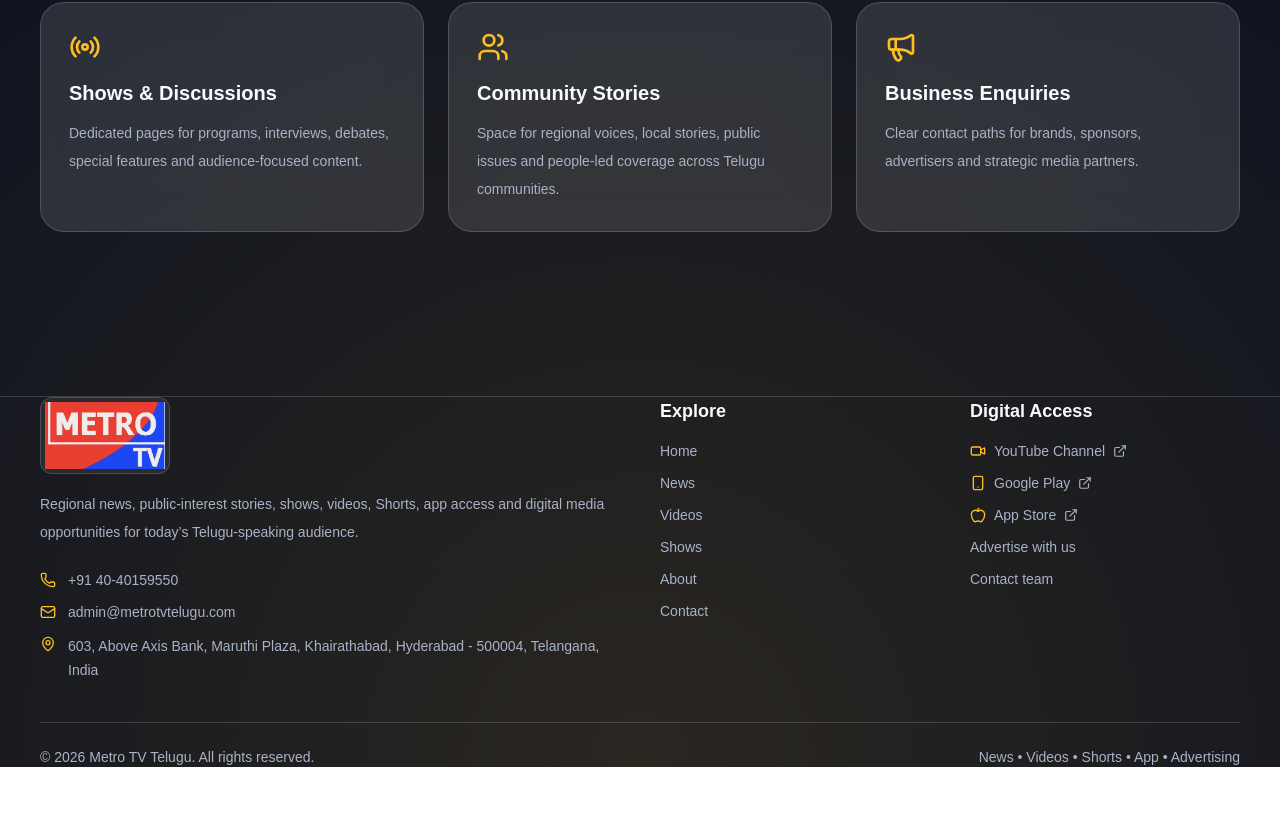
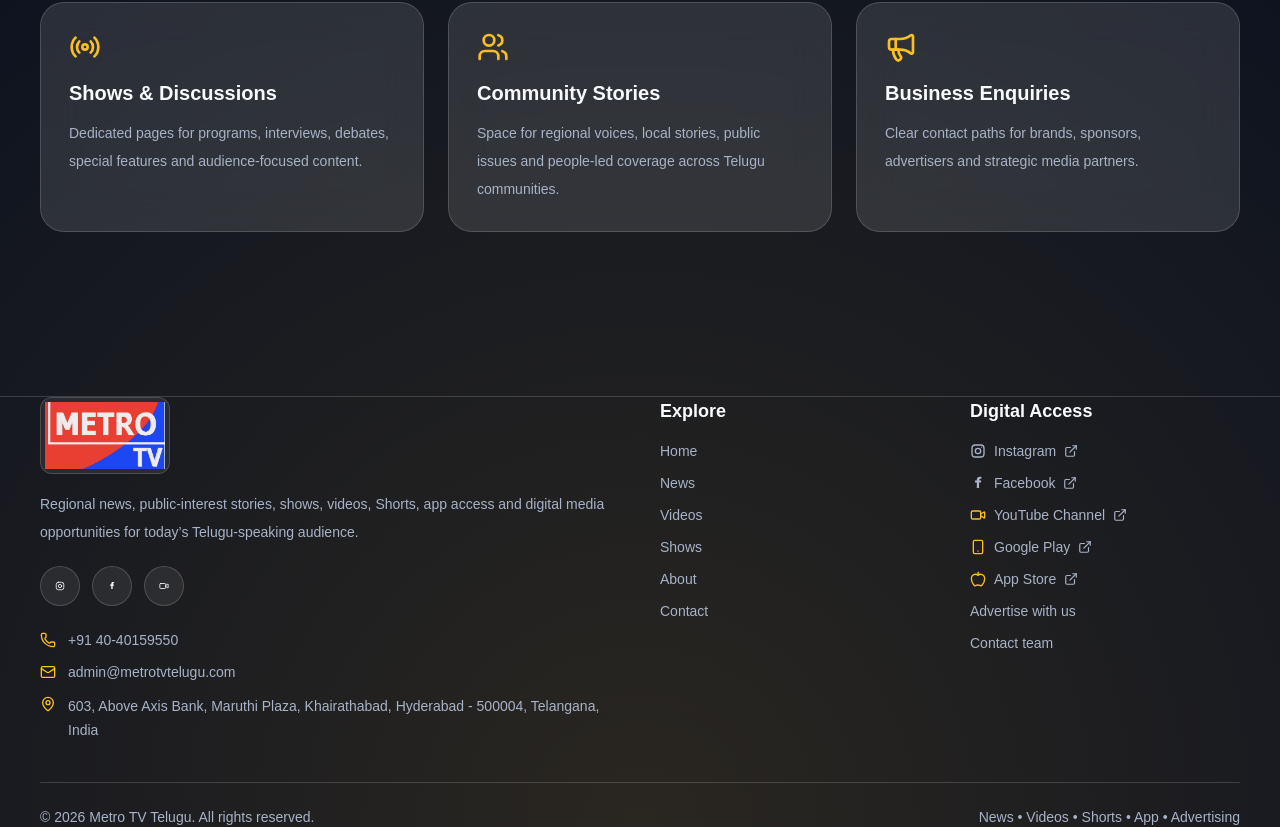
Before and after one commit to shivasricharan/metrotvtelugu, a Next.js app: page / in a window 1280 px wide. Shown: the part 4671-5498 px from the top of the page. Before the commit the page ends 5438 px from the top, so only its background shows below. Built offline with nearby package versions, Linux system fonts and the light colour scheme.

Commit message:
Add Instagram and Facebook links to footer

```diff
--- a/components/Footer.js
+++ b/components/Footer.js
@@ -15,6 +15,8 @@ const fallbackSettings = {
   youtubechannelurl: "https://youtube.com/@metrotvtelugunews?si=Ma595RbHnX0Rn_yw",
   googleplayurl: "https://play.google.com/store/apps/details?id=com.ht.metro_tv",
   appstoreurl: "https://apps.apple.com/in/app/metro-tv-telugu/id6756271666",
+  instagramurl: "https://www.instagram.com/metrotv_telugu?igsh=MXoyNXY0YmY1YXZm",
+  facebookurl: "https://www.facebook.com/share/1DipSWBgGs/?mibextid=wwXIfr",
   mainphone: "+91 40-40159550",
   mainemail: "admin@metrotvtelugu.com",
   officeaddress:
@@ -23,6 +25,38 @@ const fallbackSettings = {
 
 function getSetting(settings, key, fallback) {
   return settings?.[key] || fallback;
+}
+
+function InstagramIcon({ className = "h-4 w-4" }) {
+  return (
+    <svg
+      viewBox="0 0 24 24"
+      aria-hidden="true"
+      className={className}
+      fill="none"
+      stroke="currentColor"
+      strokeWidth="2"
+      strokeLinecap="round"
+      strokeLinejoin="round"
+    >
+      <rect x="3" y="3" width="18" height="18" rx="5" />
+      <circle cx="12" cy="12" r="4" />
+      <circle cx="17.5" cy="6.5" r="0.8" fill="currentColor" stroke="none" />
+    </svg>
+  );
+}
+
+function FacebookIcon({ className = "h-4 w-4" }) {
+  return (
+    <svg
+      viewBox="0 0 24 24"
+      aria-hidden="true"
+      className={className}
+      fill="currentColor"
+    >
+      <path d="M14.2 8.2V6.7c0-.7.4-1.1 1.2-1.1h1.7V2.8c-.8-.1-1.7-.2-2.5-.2-2.6 0-4.4 1.6-4.4 4.5v1.1H7.4v3.2h2.8v8h3.4v-8h2.8l.5-3.2h-3.7Z" />
+    </svg>
+  );
 }
 
 export default async function Footer() {
@@ -45,6 +79,18 @@ export default async function Footer() {
     settings,
     "appstoreurl",
     fallbackSettings.appstoreurl
+  );
+
+  const instagramUrl = getSetting(
+    settings,
+    "instagramurl",
+    fallbackSettings.instagramurl
+  );
+
+  const facebookUrl = getSetting(
+    settings,
+    "facebookurl",
+    fallbackSettings.facebookurl
   );
 
   const phone = getSetting(settings, "mainphone", fallbackSettings.mainphone);
@@ -81,6 +127,41 @@ export default async function Footer() {
               Regional news, public-interest stories, shows, videos, Shorts, app access
               and digital media opportunities for today’s Telugu-speaking audience.
             </p>
+
+            <div className="mt-5 flex flex-wrap gap-3">
+              <a
+                href={instagramUrl}
+                target="_blank"
+                rel="noreferrer"
+                aria-label="Open Instagram"
+                className="theme-toggle inline-flex h-10 w-10 items-center justify-center p-0"
+                title="Instagram"
+              >
+                <InstagramIcon />
+              </a>
+
+              <a
+                href={facebookUrl}
+                target="_blank"
+                rel="noreferrer"
+                aria-label="Open Facebook"
+                className="theme-toggle inline-flex h-10 w-10 items-center justify-center p-0"
+                title="Facebook"
+              >
+                <FacebookIcon />
+              </a>
+
+              <a
+                href={youtubeUrl}
+                target="_blank"
+                rel="noreferrer"
+                aria-label="Open YouTube"
+                className="theme-toggle inline-flex h-10 w-10 items-center justify-center p-0"
+                title="YouTube"
+              >
+                <Video className="h-4 w-4" />
+              </a>
+            </div>
 
             <div className="mt-6 grid gap-3 text-sm" style={{ color: "var(--muted)" }}>
               <div className="flex items-start gap-3">
@@ -124,6 +205,28 @@ export default async function Footer() {
           <div>
             <h3 className="text-lg font-semibold">Digital Access</h3>
             <div className="mt-4 grid gap-3 text-sm" style={{ color: "var(--muted)" }}>
+              <a
+                href={instagramUrl}
+                target="_blank"
+                rel="noreferrer"
+                className="inline-flex items-center gap-2"
+              >
+                <InstagramIcon />
+                Instagram
+                <ExternalLink className="h-3.5 w-3.5" />
+              </a>
+
+              <a
+                href={facebookUrl}
+                target="_blank"
+                rel="noreferrer"
+                className="inline-flex items-center gap-2"
+              >
+                <FacebookIcon />
+                Facebook
+                <ExternalLink className="h-3.5 w-3.5" />
+              </a>
+
               <a
                 href={youtubeUrl}
                 target="_blank"
```
